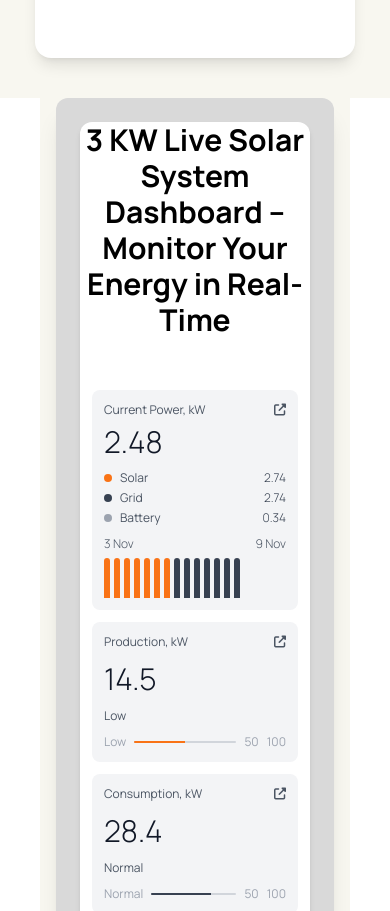
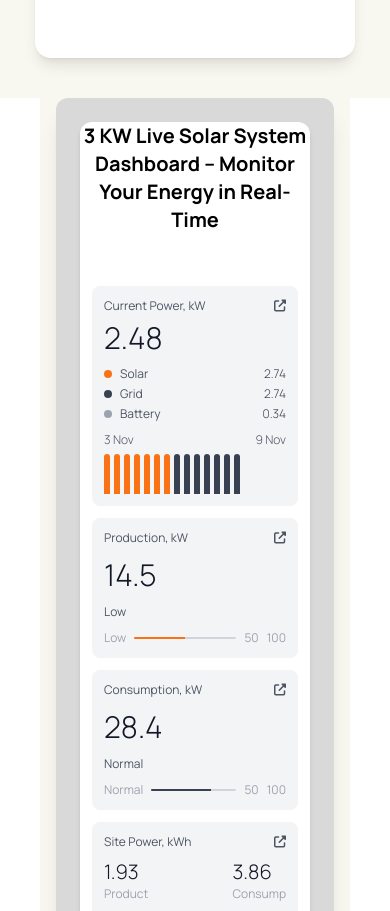
Before and after one commit to vanshika8484/Solar_web, a React (Vite) app: page / in a window 390 px wide. Shown: the part 4920-5831 px from the top of the page. Built offline with nearby package versions, Linux system fonts and the light colour scheme; a web font is replaced by a local one.

Commit message:
Update Dashboard.jsx

```diff
--- a/src/components/Dashboard.jsx
+++ b/src/components/Dashboard.jsx
@@ -19,7 +19,7 @@ function Dashboard() {
         <div className="bg-white rounded-xl p-0 sm:p-2 shadow-md">
           {/* Heading */}
           <motion.h2
-            className="text-3xl sm:text-2xl lg:text-3xl text-center font-bold text-black mb-10 GetfontHome"
+            className="text-xl sm:text-xl lg:text-3xl text-center font-bold text-black mb-10 GetfontHome"
             initial={{ opacity: 0, y: -20 }}
             animate={{ opacity: 1, y: 0 }}
             transition={{ duration: 0.6 }}
```
